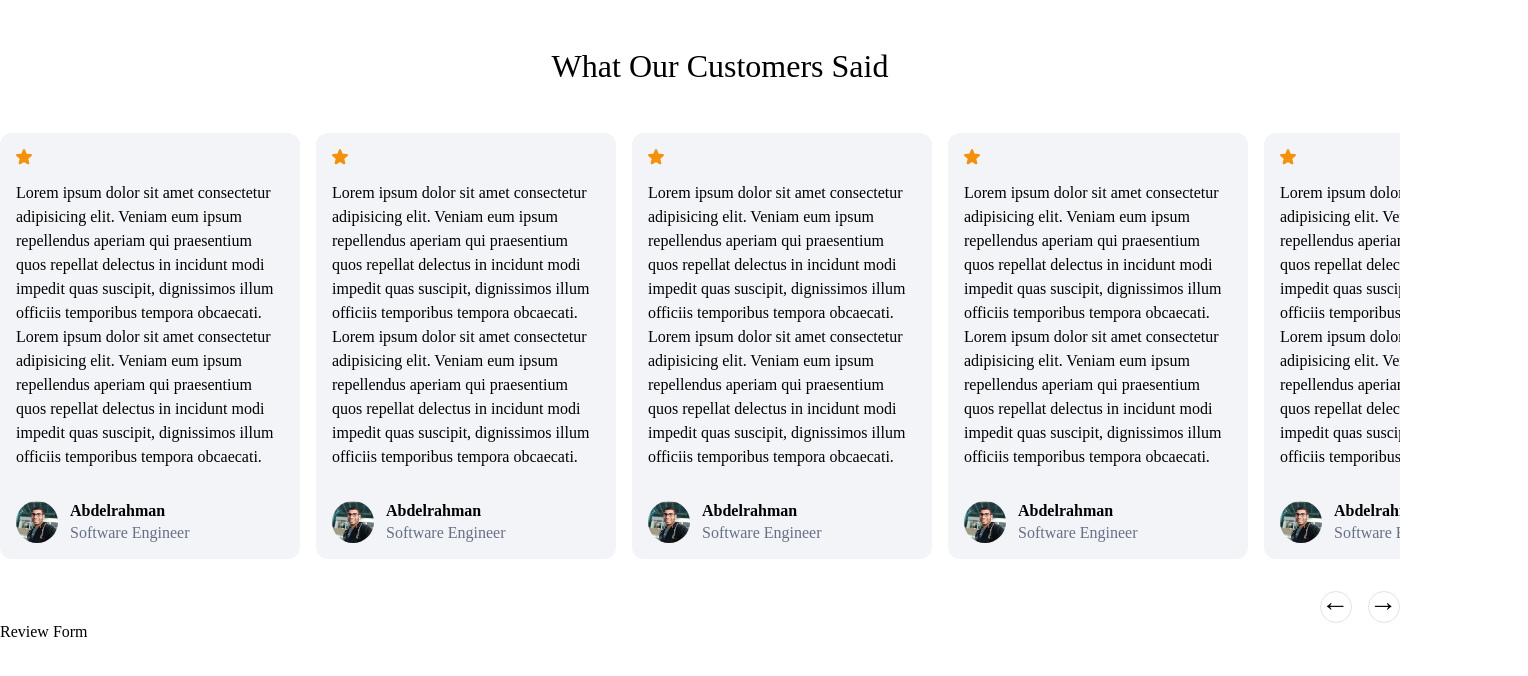
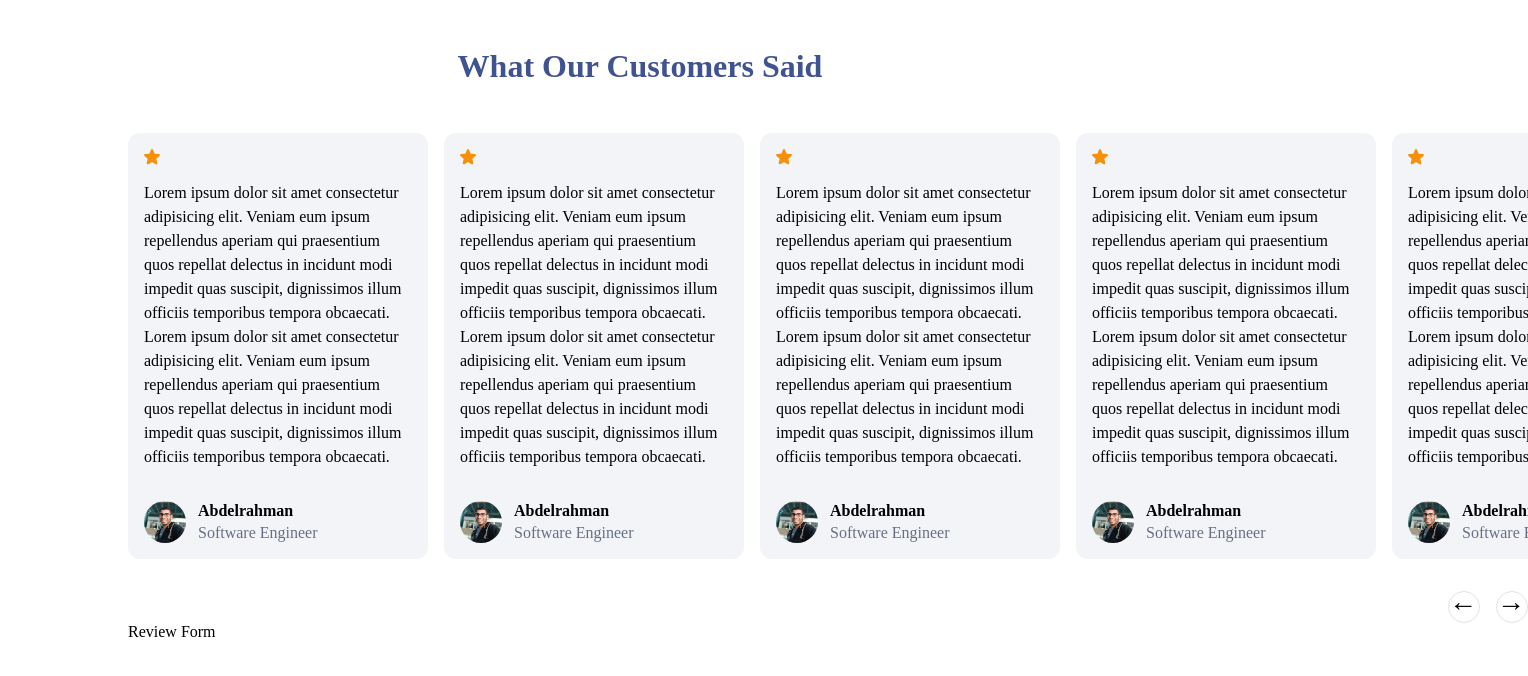
Before and after one commit to Abdelrahman-Ibrahim/interactive-carousel, a Vue app: page / in a window 1280 px wide. Shown: the top 676 px of the page, 1528 px wide, since content can reach past the window. Built offline with nearby package versions, Linux system fonts and the light colour scheme.

Commit message:
Implemented Carousel Functionallity Add&Edit

```diff
--- a/src/App.vue
+++ b/src/App.vue
@@ -1,6 +1,6 @@
 <template>
   <div class="page-container">
-    <h1>What Our Customers Said</h1>
+    <h1 class="section-title">What Our Customers Said</h1>
     <Carousel />
 
     <ReviewForm />
@@ -15,11 +15,13 @@ import ReviewForm from "@/components/ReviewForm.vue";
 
 <style scoped>
 .page-container {
-  width: 1440px;
+  width: 80%;
   margin: 0 auto;
 }
 
-h1 {
+.section-title {
+  font-weight: bold;
+  color: #405391;
   margin: 3rem auto;
   text-align: center;
 }
```
